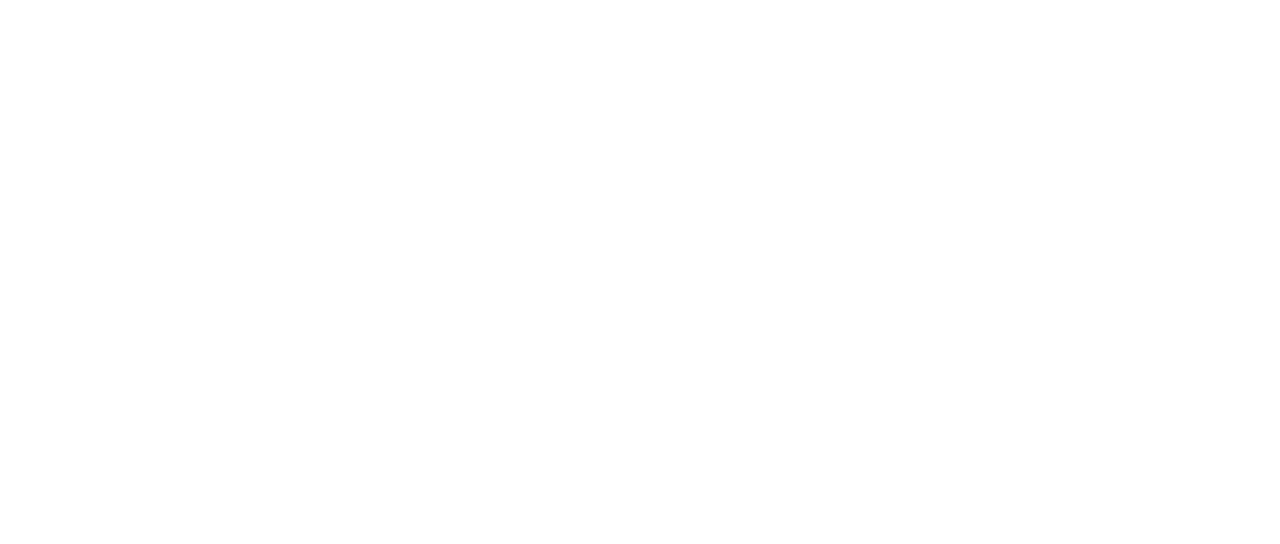
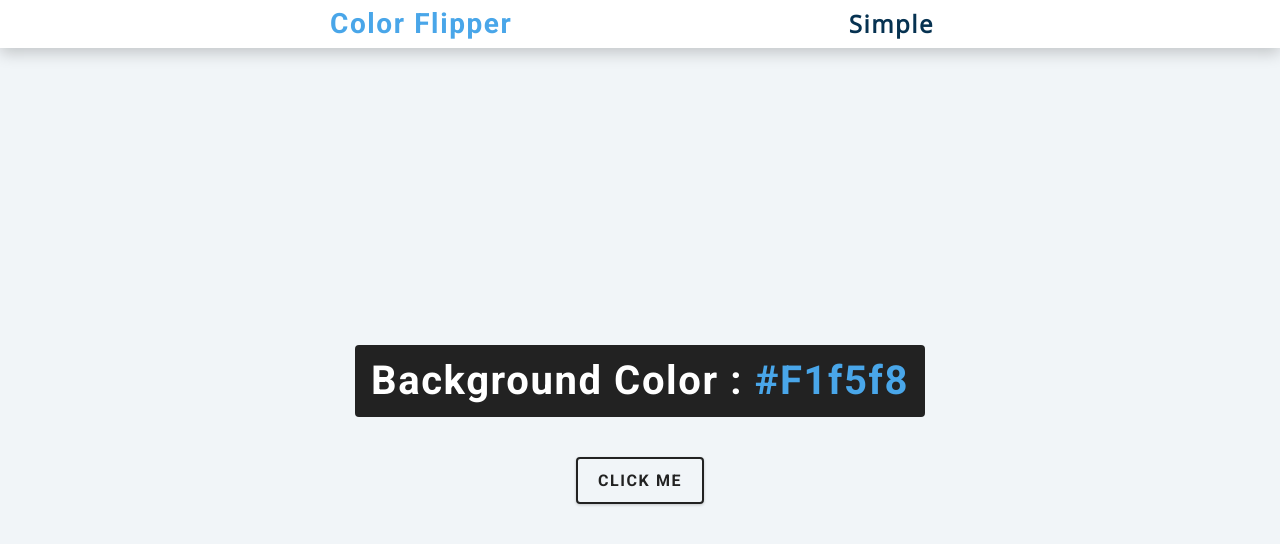
Before and after one commit to Pro-Abhi/JavaScript-Projects, a plain HTML site: page Color-Flipper/index.html in a window 1280 px wide. Drawn offline with nearby package versions, Linux system fonts and the light colour scheme.

Commit message:
Color-Flipper

```diff
--- a/Color-Flipper/app.js
+++ b/Color-Flipper/app.js
@@ -0,0 +1,26 @@
+const colors = [
+  "green",
+  "red",
+  "rgba(133,122,200)",
+  "#f15025",
+  "Blue",
+  "Grey",
+  "LightGray",
+  "Indigo",
+  "Magenta",
+  "lightGreen",
+];
+const btn = document.getElementById("btn");
+const color = document.querySelector(".color");
+
+btn.addEventListener("click", function () {
+  const randomNumber = getRandomNumber();
+  // console.log(randomNumber);
+
+  document.body.style.backgroundColor = colors[randomNumber];
+  color.textContent = colors[randomNumber];
+});
+
+function getRandomNumber() {
+  return Math.floor(Math.random() * colors.length);
+}
--- a/Color-Flipper/index.html
+++ b/Color-Flipper/index.html
@@ -1,14 +1,27 @@
 <!DOCTYPE html>
 <html lang="en">
   <head>
-  <meta charset="UTF-8">
-  <meta http-equiv="X-UA-Compatible" content="IE=edge">
-  <meta name="viewport" content="width=device-width, initial-scale=1.0">
-  <link rel="stylesheet" href="/Color-Flipper/style.css">
+    <meta charset="UTF-8" />
+    <meta http-equiv="X-UA-Compatible" content="IE=edge" />
+    <meta name="viewport" content="width=device-width, initial-scale=1.0" />
+    <link rel="stylesheet" href="/Color-Flipper/style.css" />
     <title>Document</title>
   </head>
   <body>
-
+    <nav>
+      <div class="nav-center">
+        <h3>color flipper</h3>
+        <ul class="nav-links">
+          <li>Simple</li>
+        </ul>
+      </div>
+    </nav>
+    <main>
+      <div class="container">
+        <h2>background color : <span class="color">#f1f5f8</span></h2>
+        <button class="btn btn-hero" id="btn">click me</button>
+      </div>
+    </main>
 
     <script src="/Color-Flipper/app.js"></script>
   </body>
--- a/Color-Flipper/style.css
+++ b/Color-Flipper/style.css
@@ -0,0 +1,234 @@
+/*
+===============
+Fonts
+===============
+*/
+@import url("https://fonts.googleapis.com/css?family=Open+Sans|Roboto:400,700&display=swap");
+
+/*
+===============
+Variables
+===============
+*/
+
+:root {
+  /* dark shades of primary color*/
+  --clr-primary-1: hsl(205, 86%, 17%);
+  --clr-primary-2: hsl(205, 77%, 27%);
+  --clr-primary-3: hsl(205, 72%, 37%);
+  --clr-primary-4: hsl(205, 63%, 48%);
+  /* primary/main color */
+  --clr-primary-5: hsl(205, 78%, 60%);
+  /* lighter shades of primary color */
+  --clr-primary-6: hsl(205, 89%, 70%);
+  --clr-primary-7: hsl(205, 90%, 76%);
+  --clr-primary-8: hsl(205, 86%, 81%);
+  --clr-primary-9: hsl(205, 90%, 88%);
+  --clr-primary-10: hsl(205, 100%, 96%);
+  /* darkest grey - used for headings */
+  --clr-grey-1: hsl(209, 61%, 16%);
+  --clr-grey-2: hsl(211, 39%, 23%);
+  --clr-grey-3: hsl(209, 34%, 30%);
+  --clr-grey-4: hsl(209, 28%, 39%);
+  /* grey used for paragraphs */
+  --clr-grey-5: hsl(210, 22%, 49%);
+  --clr-grey-6: hsl(209, 23%, 60%);
+  --clr-grey-7: hsl(211, 27%, 70%);
+  --clr-grey-8: hsl(210, 31%, 80%);
+  --clr-grey-9: hsl(212, 33%, 89%);
+  --clr-grey-10: hsl(210, 36%, 96%);
+  --clr-white: #fff;
+  --clr-red-dark: hsl(360, 67%, 44%);
+  --clr-red-light: hsl(360, 71%, 66%);
+  --clr-green-dark: hsl(125, 67%, 44%);
+  --clr-green-light: hsl(125, 71%, 66%);
+  --clr-black: #222;
+  --ff-primary: "Roboto", sans-serif;
+  --ff-secondary: "Open Sans", sans-serif;
+  --transition: all 0.3s linear;
+  --spacing: 0.1rem;
+  --radius: 0.25rem;
+  --light-shadow: 0 5px 15px rgba(0, 0, 0, 0.1);
+  --dark-shadow: 0 5px 15px rgba(0, 0, 0, 0.2);
+  --max-width: 1170px;
+  --fixed-width: 620px;
+}
+/*
+===============
+Global Styles
+===============
+*/
+
+*,
+::after,
+::before {
+  margin: 0;
+  padding: 0;
+  box-sizing: border-box;
+}
+body {
+  font-family: var(--ff-secondary);
+  background: var(--clr-grey-10);
+  color: var(--clr-grey-1);
+  line-height: 1.5;
+  font-size: 0.875rem;
+}
+ul {
+  list-style-type: none;
+}
+a {
+  text-decoration: none;
+}
+h1,
+h2,
+h3,
+h4 {
+  letter-spacing: var(--spacing);
+  text-transform: capitalize;
+  line-height: 1.25;
+  margin-bottom: 0.75rem;
+  font-family: var(--ff-primary);
+}
+h1 {
+  font-size: 3rem;
+}
+h2 {
+  font-size: 2rem;
+}
+h3 {
+  font-size: 1.25rem;
+}
+h4 {
+  font-size: 0.875rem;
+}
+p {
+  margin-bottom: 1.25rem;
+  color: var(--clr-grey-5);
+}
+@media screen and (min-width: 800px) {
+  h1 {
+    font-size: 4rem;
+  }
+  h2 {
+    font-size: 2.5rem;
+  }
+  h3 {
+    font-size: 1.75rem;
+  }
+  h4 {
+    font-size: 1rem;
+  }
+  body {
+    font-size: 1rem;
+  }
+  h1,
+  h2,
+  h3,
+  h4 {
+    line-height: 1;
+  }
+}
+/*  global classes */
+
+/* section */
+.section {
+  padding: 5rem 0;
+}
+
+.section-center {
+  width: 90vw;
+  margin: 0 auto;
+  max-width: 1170px;
+}
+@media screen and (min-width: 992px) {
+  .section-center {
+    width: 95vw;
+  }
+}
+main {
+  min-height: 100vh;
+  display: grid;
+  place-items: center;
+}
+
+/*
+===============
+Nav
+===============
+*/
+nav {
+  background: var(--clr-white);
+  height: 3rem;
+  display: grid;
+  align-items: center;
+  box-shadow: var(--dark-shadow);
+}
+.nav-center {
+  width: 90vw;
+  max-width: var(--fixed-width);
+  margin: 0 auto;
+  display: flex;
+  align-items: center;
+  justify-content: space-between;
+}
+.nav-center h3 {
+  margin-bottom: 0;
+  color: var(--clr-primary-5);
+}
+.nav-links {
+  display: flex;
+}
+nav li {
+  text-transform: capitalize;
+  font-weight: 700;
+  font-size: 1.5rem;
+  color: var(--clr-primary-1);
+  letter-spacing: var(--spacing);
+  margin-right: 1rem;
+}
+nav li:hover {
+  color: var(--clr-primary-5);
+}
+/*
+===============
+Container
+===============
+*/
+main {
+  min-height: calc(100vh - 3rem);
+  display: grid;
+  place-items: center;
+}
+.container {
+  text-align: center;
+}
+.container h2 {
+  background: var(--clr-black);
+  color: var(--clr-white);
+  padding: 1rem;
+  border-radius: var(--radius);
+  margin-bottom: 2.5rem;
+}
+.color {
+  color: var(--clr-primary-5);
+}
+.btn-hero {
+  font-family: var(--ff-primary);
+  text-transform: uppercase;
+  background: transparent;
+  color: var(--clr-black);
+  letter-spacing: var(--spacing);
+  display: inline-block;
+  font-weight: 700;
+  transition: var(--transition);
+  border: 2px solid var(--clr-black);
+  cursor: pointer;
+  box-shadow: 0 1px 3px rgba(0, 0, 0, 0.2);
+  border-radius: var(--radius);
+  font-size: 1rem;
+  padding: 0.75rem 1.25rem;
+}
+.btn-hero:hover {
+  color: var(--clr-white);
+  background: var(--clr-black);
+}
```
Lines whose indentation alone changed are shown as unchanged.
